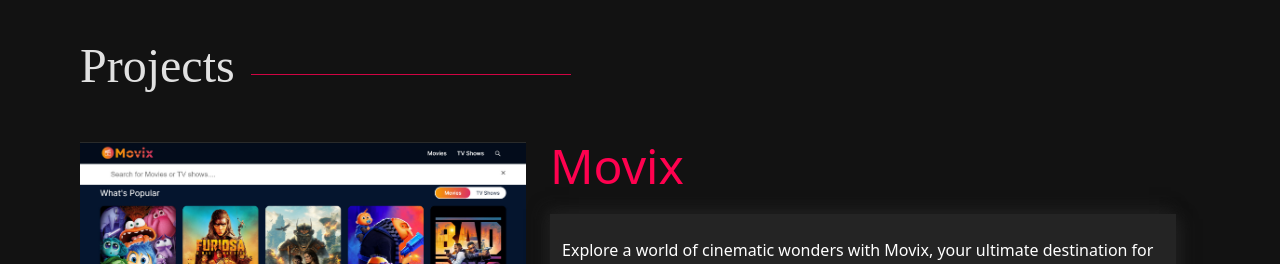
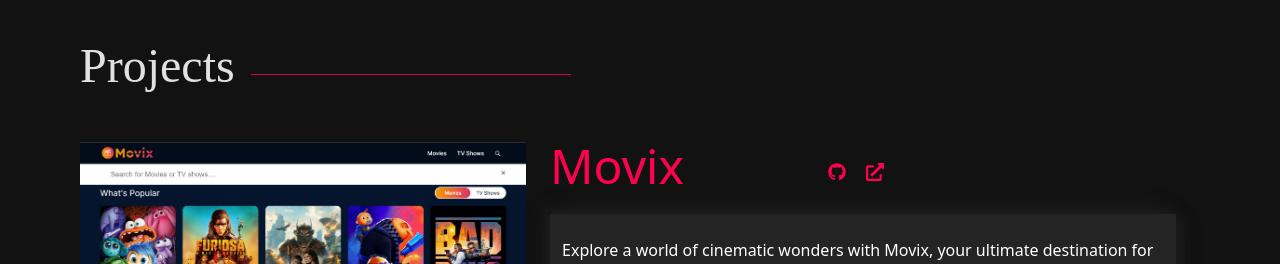
Before and after one commit to shinzenko/PortFolio, a React (Vite) app: page / in a window 1280 px wide. Shown: the part 1700-1964 px from the top of the page. Built offline with nearby package versions, Linux system fonts and the light colour scheme; a web font is replaced by a local one.

Commit message:
fixing some animations

```diff
--- a/src/App.css
+++ b/src/App.css
@@ -31,8 +31,9 @@
                -5px -5px 15px #1f1f1f;
 }
 :root{
-  scrollbar-color:#343434 #121212;
+  scrollbar-color:#242424 #121212;
   scrollbar-width: thin;
+  scroll-behavior: smooth;
 }
 .hide {
   transform: translateY(-110px);
@@ -46,3 +47,9 @@
 .end{
   justify-content: flex-end;
 }
+
+.links{
+  position: absolute;
+  bottom: 0px;
+  left: -8em;
+}
--- a/src/App.jsx
+++ b/src/App.jsx
@@ -1,4 +1,4 @@
-import { ToastContainer } from "react-toastify";
+
 import "./App.css";
 import ContactMe from "./components/ContactMe";
 import Experience from "./components/Experience";
--- a/src/components/AboutMe.jsx
+++ b/src/components/AboutMe.jsx
@@ -1,4 +1,4 @@
-import React from "react";
+
 import profile from "../assets/profile.jfif";
 import { motion } from "framer-motion";
 const AboutMe = () => {
--- a/src/components/NavBar.jsx
+++ b/src/components/NavBar.jsx
@@ -8,7 +8,7 @@
       <div className="logo">
         <img src={file} alt="logo" className="image" />
       </div>
-      <div className="links flex gap-10 md:hidden">
+      <div className="flex gap-10 md:hidden">
         {["Projects", "About Me", "Experience", "Contact Me"].map(
           (item, index) => {
             return (
--- a/src/components/Project.jsx
+++ b/src/components/Project.jsx
@@ -3,7 +3,8 @@
 import "../App.css";
 import { useRef } from "react";
 import { motion, useScroll, useTransform } from "framer-motion";
-
+import { FaGithub } from "react-icons/fa";
+import { FaExternalLinkAlt } from "react-icons/fa";
 const Project = () => {
   const { scrollYProgress } = useScroll();
   const scaleTransform = useTransform(scrollYProgress, [0, 1], [0.6, 1]);
@@ -14,6 +15,7 @@
       style={{ opacity: scaleTransform }}
       viewport={{ once: true }}
       className="mx-auto w-full mt-[15rem] bg-[#121212] px-20"
+      id="Projects"
     >
       <div className="flex items-center">
         <h1 className="text-[3rem] text-[#e1e1e1] font-['Baskervville_SC'] md:text-[2rem]">
@@ -48,15 +50,26 @@
             >
               <div className="bg[#242424] -ml-[2.5rem]">
                 <div className="lg:mx-6">
+                <div className="flex items-center ">
                   <h1 className="text-[rgba(255,1,79,1)] text-[3rem] transition-all duration-500 -mt-3 mb-3">
+
+                      {project.title}
+                  </h1>
+                  <a
+                      href="https://github.com/shinzenko/Movix/"
+                      className="hover:underline ml-[9rem] mb-3"
+                      target="_blank"
+                    >
+                    <FaGithub size={18} color="rgba(255,1,79,1)"/>
+                    </a>
                     <a
                       href="https://movixwebsite.netlify.app/"
-                      className="hover:underline"
+                      className="hover:underline ml-5 mb-3"
                       target="_blank"
                     >
-                      {project.title}
+                    <FaExternalLinkAlt size={18} color="rgba(255,1,79,1)"/>
                     </a>
-                  </h1>
+                </div>
                   <div className="bg-[#242424] py-6 px-3 shad">
                     <span>{project.description}</span>
                   </div>
```
